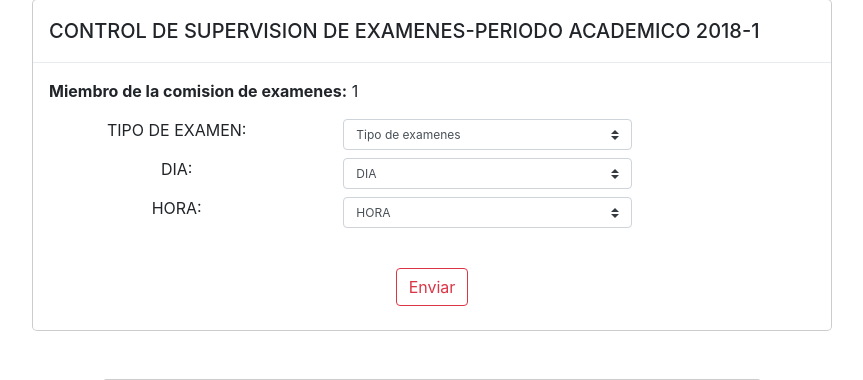
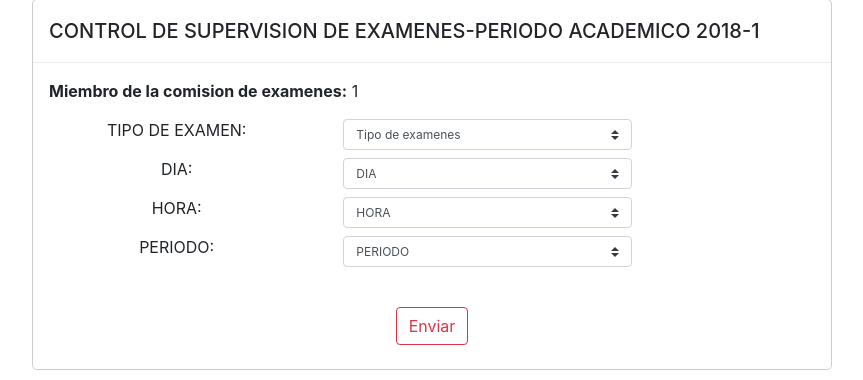
Before and after one commit to Ronaldofarfan14715/Sorteo, a PHP site: page /view/Sorteo2.php in a window 1280 px wide. Shown: the part 95-475 px from the top of the page, without its empty margins (208-1071 px from the left). Run offline with PHP 8.4, Linux system fonts and the light colour scheme; the visitor is signed in with stand-in values (Sample User, id 1).

Commit message:
11-06-2018 14:11

```diff
--- a/ajax/guardarSorteo.php
+++ b/ajax/guardarSorteo.php
@@ -6,6 +6,8 @@ $cn=$con->Conexion();
 
 $turno = $_POST['turno'];
 $tipo = $_POST['tipo'];
+
+$periodo=$_POST['periodo'];
 
 
 //echo $turno;
@@ -55,7 +57,7 @@ if($rscol[0] == null){
 
     $n = $rscol[0]+1;
 }
-$sql = "INSERT INTO registro_sorteo values (NULL,'".$resu[$i]['c']."','".$resu[$i]['a']."','".$resu[$i]['d']."',".$r.",$n,$turno,'".$tipo."')";
+$sql = "INSERT INTO registro_sorteo values (NULL,'".$resu[$i]['c']."','".$resu[$i]['a']."','".$resu[$i]['d']."',".$r.",$n,$turno,'".$tipo."','".$periodo."')";
 $rs=$cn->query($sql);
 
 if($rs){
--- a/view/Sorteo2.php
+++ b/view/Sorteo2.php
@@ -70,11 +70,12 @@ function GuardarSorteo(){
 	let dia=$("#dia").val();
 	let hora=$("#hora").val();
 	let tipo=$("#tipoexa").val();
+	let periodo =$("#periodo").val();
 	let turno = dia+hora;
 
 	$.ajax({
 		type: 'post',
-		data: {data:newData,turno:turno,tipo:tipo},
+		data: {data:newData,turno:turno,tipo:tipo,periodo:periodo},
 		url: '../ajax/guardarSorteo.php',
 		success: function(res){
 			//console.log(res);
@@ -97,13 +98,14 @@ function MostrarSorteo(){
 	let tipo=$("#tipoexa").val();
 	let dia=$("#dia").val();
 	let hora=$("#hora").val();
+	let periodo=$("#periodo").val();
 
-	if(tipo!='' && dia!='' && hora!=''){
+	if(tipo!='' && dia!='' && hora!='' &&periodo!=''){
 			$.ajax({
 
 				type: 'post',
 				url: '../ajax/tabla_sorteo.php',
-				data: {tipo:tipo,dia:dia,hora:hora},
+				data: {tipo:tipo,dia:dia,hora:hora,periodo:periodo},
 				beforeSend:function(){
 
 				$("#tabla-sorteo").html("");
@@ -185,6 +187,8 @@ function ComprobarSorteo(){
 			var resultado=JSON.parse(data);
 			if(resultado==0)
 			{
+				$("#sorte").addClass("btn-outline-success");
+				$("#sorte").removeClass("btn-dark");
 				$( "#sorte" ).prop( "disabled", false );
 
 			}
@@ -280,6 +284,12 @@ $(document).on('change','input[type=checkbox]',function(){
 			valordnitotal.splice(pos,1);
 		}
 		console.log(valordnitotal);
+});
+
+$("#sorteupd").click(function(){
+
+
+
 });
 
 $('#GuardarAsistencia').click(function(e){
@@ -435,6 +445,20 @@ $('#GuardarAsistencia').click(function(e){
 								<option value="10">10:00 A 12:00</option>
 								<option value="12">12:00 A 2:00</option>
 								<option value="14">14:00 A 16:00</option>
+
+							</select>
+						</div>
+					</div>
+
+					<div class="form-group row m-0">
+					<label for="" class="col-sm-4 col-form-label text-center ">PERIODO:</label>
+					<div class="col-sm-5 ml-4 mt-2 ">
+							<select id="periodo" name="periodox" class="custom-select custom-select-sm">
+								<option selected value="">PERIODO</option>
+								<option  value="181">2018-1</option>
+								<option value="182">2018-2</option>
+								<option value="191">2019-1</option>
+								<option value="192">2019-2</option>
 
 							</select>
 						</div>
```
